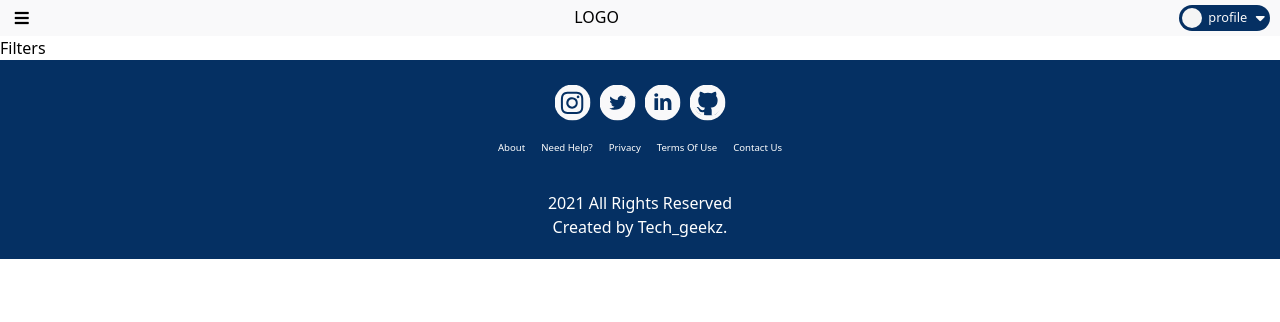
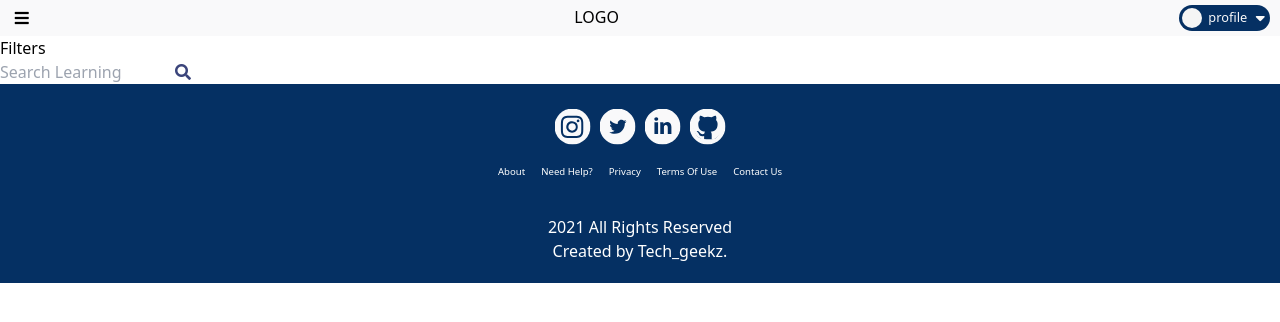
Before and after one commit to dsckiet/tech-geekz-frontend, a React (Create React App) app: page /courses in a window 1280 px wide. Shown: the top 322 px of the page. Built offline with nearby package versions, Linux system fonts and the light colour scheme.

Commit message:
-- Courses Page Cards Start--

```diff
--- a/src/components/Courses.js
+++ b/src/components/Courses.js
@@ -15,9 +15,15 @@ const Courses = () => {
   return (
     <>
       <NavBar />
-      <button onClick={(e) => showFilter(e)}>Filters</button>
+      <button
+        className={filter ? "hideFilter" : ""}
+        onClick={(e) => showFilter(e)}
+      >
+        Filters
+      </button>
       <div className={filter ? "filter" : "hideFilter"}>
         <div>
+          <i class="fas fa-times fa-lg" onClick={(e) => showFilter(e)}></i>
           <h1 className="filt">Filters</h1>
           <h2 className="categ">Categories</h2>
           <div className="categorySearch">
@@ -77,6 +83,18 @@ const Courses = () => {
           <div className="showMore">
             <h1 className="mx-8 more">more ...</h1>
           </div>
+        </div>
+      </div>
+      <div className="courses">
+        <div>
+          <input
+            type="text"
+            placeholder="Search Learning"
+            onChange={(e) => {
+              setSeacrhTerm(e.target.value);
+            }}
+          />
+          <i className="fas fa-search fa-md searchicon"></i>
         </div>
       </div>
       <Footer />
```
